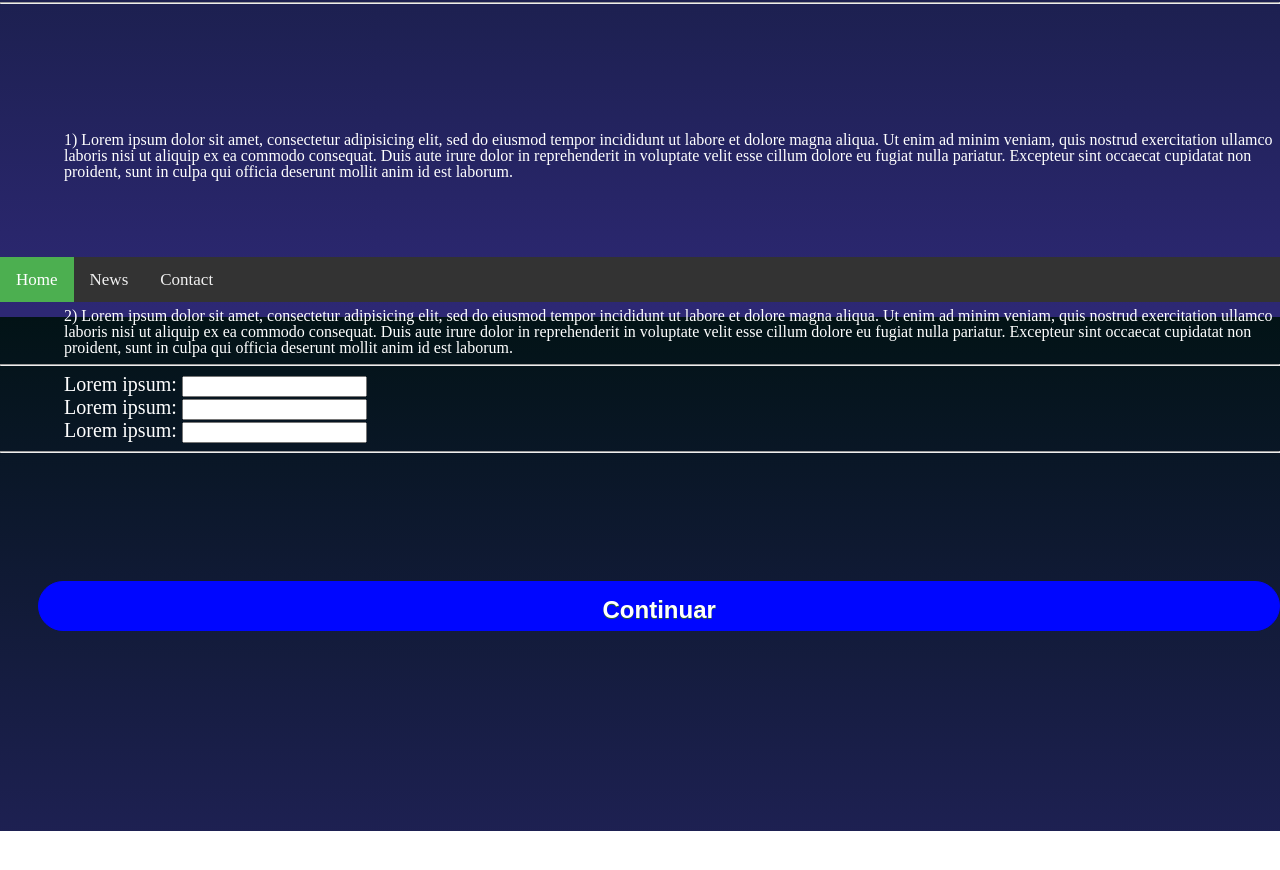
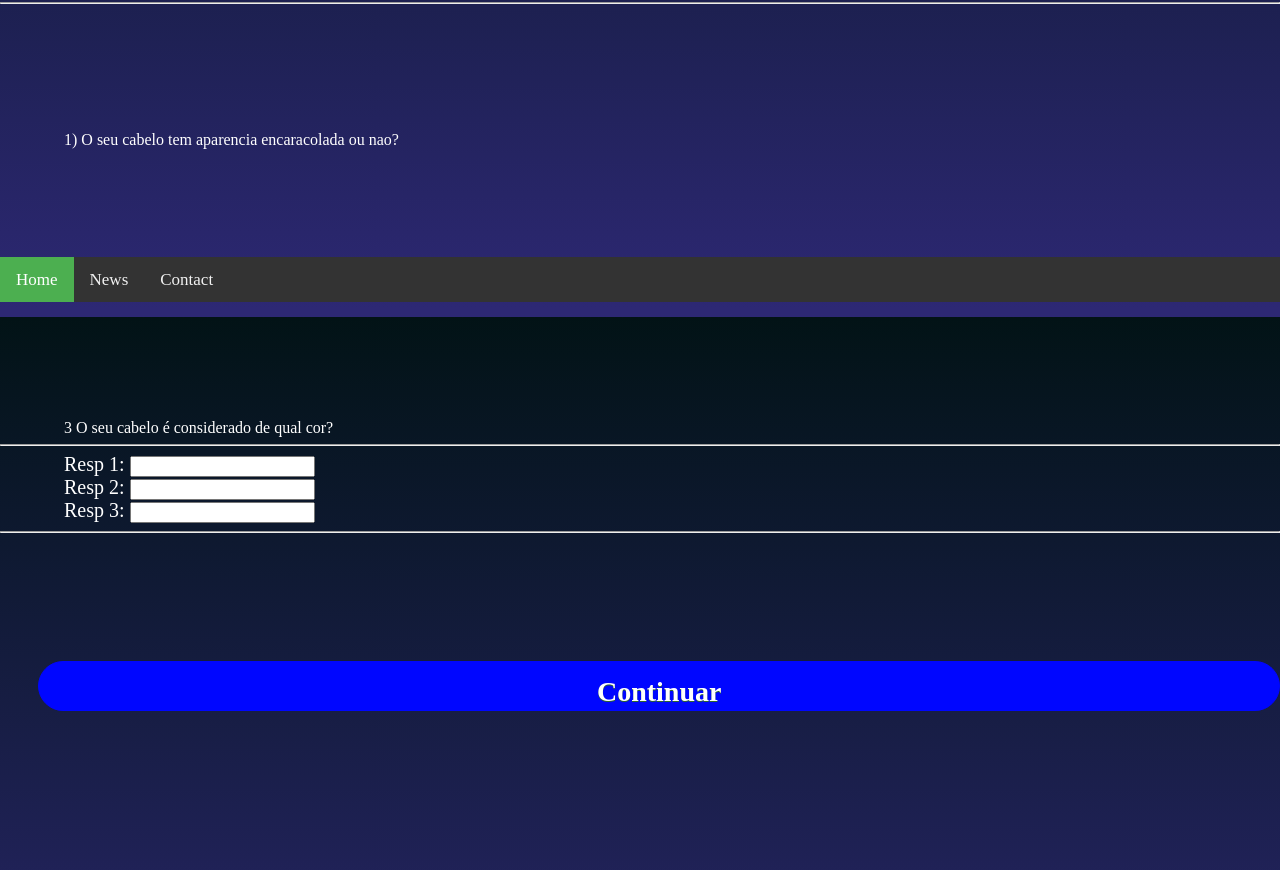
Before and after one commit to lucacm/Prototipo-APP, a plain HTML site: page questionario 1.html in a window 1280 px wide. Shown: the part 498-1368 px from the top of the page. Before the commit the page ends 1329 px from the top, so only its background shows below. Drawn offline with Linux system fonts and the light colour scheme.

```diff
--- a/assets/css/questionario 1.css
+++ b/assets/css/questionario 1.css
@@ -21,7 +21,7 @@
 		border:1px solid #d83526;
 		display:inline-block;
 		color:#ffffff;
-		font-family:Arial;
+		font-family:Zilla slab;
 		font-size:40px;
 		font-weight:bold;
 		font-style:normal;
@@ -129,6 +129,8 @@
 		color: white;
 		border-color: red;
 		border-width: 5px;
+		font-family:Zilla slab;
+
 
 	}
 
@@ -160,8 +162,8 @@
 		text-decoration:none;
 		text-shadow:0px 1px 0px #2f6627;
 		text-align: center;
-		font-family:Arial;
-		font-size:24px;
+		font-family:Signika negativa;
+		font-size:28px;
 		font-weight:bold;
 		font-style:normal;
 
@@ -171,7 +173,7 @@
 	}
 	.agendamentos:active {
 		position:relative;
-		top:1px;
+		top:0px;
 	}
 
 	.back{
--- a/assets/css/questionario 2.css
+++ b/assets/css/questionario 2.css
@@ -21,7 +21,7 @@
 		border:1px solid #d83526;
 		display:inline-block;
 		color:#ffffff;
-		font-family:Arial;
+		font-family:Zilla slab;
 		font-size:40px;
 		font-weight:bold;
 		font-style:normal;
@@ -62,7 +62,7 @@
 		text-decoration:none;
 		text-shadow:0px 1px 0px #2f6627;
 		text-align: center;
-		font-family:Arial;
+		font-family:Signika negativa;
 		font-size:24px;
 		font-weight:bold;
 		font-style:normal;
@@ -108,6 +108,7 @@
 		border-color: red;
 		border-width: 5px;
 
+
 	}
 
 	.links{
@@ -122,6 +123,7 @@
        margin-top: 10%;
        font-size: 1.5rem;
        color: white;
+       font-family: Signika negativa;
    }
 
 	.background{
@@ -155,7 +157,8 @@
 		margin-left: 5%;
 		margin-top: 7%;
 		color:white;
-		font-size: 20px
+		font-size: 20px;
+		font-family: Signika negativa;
 
 	}
 
--- a/assets/css/questionario_3.css
+++ b/assets/css/questionario_3.css
@@ -20,7 +20,7 @@
 		border:1px solid #d83526;
 		display:inline-block;
 		color:#ffffff;
-		font-family:Arial;
+		font-family:Zilla slab;
 		font-size:40px;
 		font-weight:bold;
 		font-style:normal;
@@ -145,7 +145,7 @@
 		text-decoration:none;
 		text-shadow:0px 1px 0px #2f6627;
 		text-align: center;
-		font-family:Arial;
+		font-family:Signika negativa;
 		font-size:24px;
 		font-weight:bold;
 		font-style:normal;
@@ -180,6 +180,7 @@
 		color: white;
 		border-color: red;
 		border-width: 5px;
+		font-family: Signika negativa;
 
 	}
 
--- a/assets/css/questionario_4.css
+++ b/assets/css/questionario_4.css
@@ -20,7 +20,7 @@
 		border:1px solid #d83526;
 		display:inline-block;
 		color:#ffffff;
-		font-family:Arial;
+		font-family:Zilla slab;
 		font-size:40px;
 		font-weight:bold;
 		font-style:normal;
--- a/questionario 1.html
+++ b/questionario 1.html
@@ -23,25 +23,17 @@
 	<div class="questionario">Questionário 1</div>
 	<hr>
 
-	<div class="dados">1)   Lorem ipsum dolor sit amet, consectetur adipisicing elit, sed do eiusmod
-	tempor incididunt ut labore et dolore magna aliqua. Ut enim ad minim veniam,
-	quis nostrud exercitation ullamco laboris nisi ut aliquip ex ea commodo
-	consequat. Duis aute irure dolor in reprehenderit in voluptate velit esse
-	cillum dolore eu fugiat nulla pariatur. Excepteur sint occaecat cupidatat non
-	proident, sunt in culpa qui officia deserunt mollit anim id est laborum.</div>
+	<div class="dados">1) O seu cabelo tem aparencia encaracolada ou nao? </div>
 
-	<div class="dados">2)   Lorem ipsum dolor sit amet, consectetur adipisicing elit, sed do eiusmod
-	tempor incididunt ut labore et dolore magna aliqua. Ut enim ad minim veniam,
-	quis nostrud exercitation ullamco laboris nisi ut aliquip ex ea commodo
-	consequat. Duis aute irure dolor in reprehenderit in voluptate velit esse
-	cillum dolore eu fugiat nulla pariatur. Excepteur sint occaecat cupidatat non
-	proident, sunt in culpa qui officia deserunt mollit anim id est laborum.</div>
+	<div class="dados">2) O seu cabelo te quantos rodamoinho?</div>
+
+	<div class ="dados">3 O seu cabelo é considerado de qual cor?</div>
 	<hr>
 	<form>
 		<div class ="selecionar">
-			<p>Lorem ipsum: <input type="text"></p>
-			<p>Lorem ipsum: <input type="text"></p>
-			<p>Lorem ipsum: <input type="text"></p>
+			<p>Resp 1: <input type="text"></p>
+			<p>Resp 2: <input type="text"></p>
+			<p>Resp 3: <input type="text"></p>
 		</div>
 
 	</form>
```
Also changed, not shown: assets/css/homepage.css (+7 -7 lines), questionario 2.html (+3 -3 lines).
